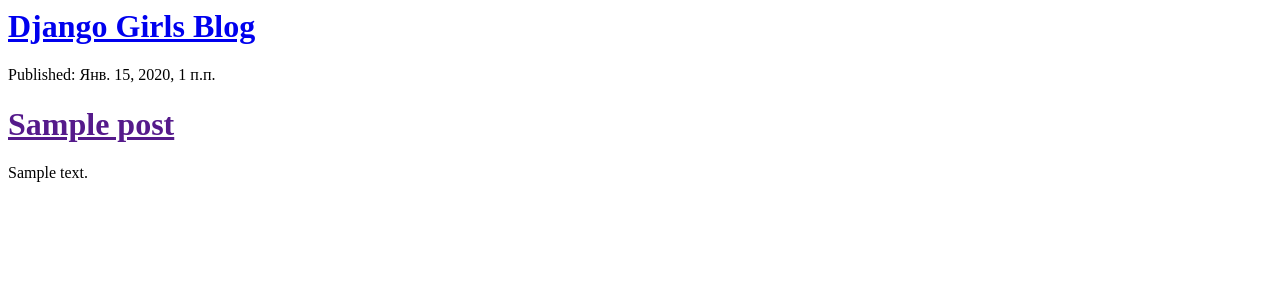
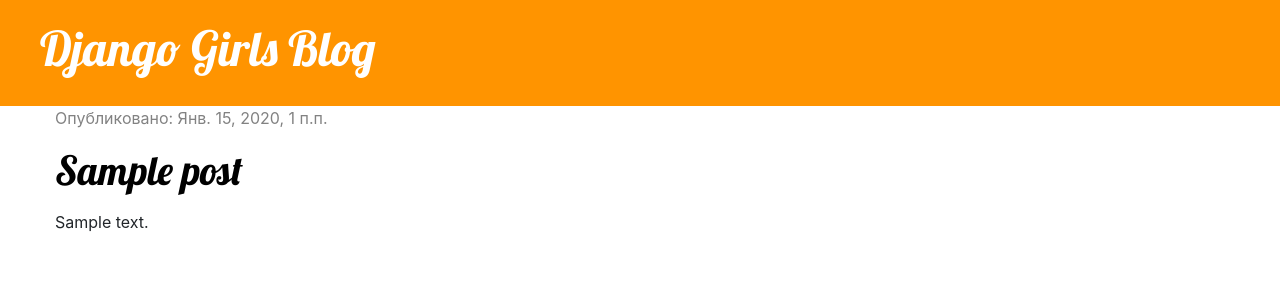
Before and after one commit to idebute/my-first-blog, a Django app: page / in a window 1280 px wide. Shown: the top 303 px of the page. Run offline with Django 3.2, Linux system fonts and the light colour scheme; tables that the repository leaves empty hold one stand-in row (values such as "Sample post").

Commit message:
Added view and template for detaled blog post as well as CSS for the site

```diff
--- /dev/null
+++ b/blog/static/css/blog.css
@@ -0,0 +1,46 @@
+.page-header {
+    background-color: #ff9400;
+    margin-top: 0;
+    padding: 20px 20px 20px 40px;
+}
+
+.page-header h1, .page-header h1 a, .page-header h1 a:visited, .page-header h1 a:active {
+    color: #ffffff;
+    font-size: 36pt;
+    text-decoration: none;
+}
+
+.content {
+    margin-left: 40px;
+}
+
+h1, h2, h3, h4 {
+    font-family: 'Lobster', cursive;
+}
+
+.date {
+    color: #828282;
+}
+
+.save {
+    float: right;
+}
+
+.post-form textarea, .post-form input {
+    width: 100%;
+}
+
+.top-menu, .top-menu:hover, .top-menu:visited {
+    color: #ffffff;
+    float: right;
+    font-size: 26pt;
+    margin-right: 20px;
+}
+
+.post {
+    margin-bottom: 70px;
+}
+
+.post h1 a, .post h1 a:visited {
+    color: #000000;
+}
--- /dev/null
+++ b/blog/templates/blog/base.html
@@ -0,0 +1,32 @@
+{% load static %}
+<html>
+    <head>
+		<!-- Bootstrap CSS -->
+		<link rel="stylesheet" href="https://cdn.jsdelivr.net/npm/bootstrap@4.5.3/dist/css/bootstrap.min.css" integrity="sha384-TX8t27EcRE3e/ihU7zmQxVncDAy5uIKz4rEkgIXeMed4M0jlfIDPvg6uqKI2xXr2" crossorigin="anonymous">
+		<link href="https://fonts.googleapis.com/css?family=Lobster&subset=latin,cyrillic" rel="stylesheet" type="text/css">
+		<link rel="stylesheet" href="{% static 'css/blog.css' %}">
+        <title>Django Girls blog</title>
+    </head>
+    <body>
+        <div class="page-header">
+            <h1><a href="/">Django Girls Blog</a></h1>
+        </div>
+
+		<div>
+			<div class="content container">
+				<div class="row">
+					<div class="col-md-8">
+						{% block content %}
+						{% endblock %}
+					</div>
+				</div>
+			</div>
+        </div>
+
+		<!-- Optional JavaScript -->
+		<!-- jQuery, Popper.js, and Bootstrap JS -->
+		<script src="https://code.jquery.com/jquery-3.5.1.slim.min.js" integrity="sha384-DfXdz2htPH0lsSSs5nCTpuj/zy4C+OGpamoFVy38MVBnE+IbbVYUew+OrCXaRkfj" crossorigin="anonymous"></script>
+		<script src="https://cdn.jsdelivr.net/npm/popper.js@1.16.1/dist/umd/popper.min.js" integrity="sha384-9/reFTGAW83EW2RDu2S0VKaIzap3H66lZH81PoYlFhbGU+6BZp6G7niu735Sk7lN" crossorigin="anonymous"></script>
+		<script src="https://cdn.jsdelivr.net/npm/bootstrap@4.5.3/dist/js/bootstrap.min.js" integrity="sha384-w1Q4orYjBQndcko6MimVbzY0tgp4pWB4lZ7lr30WKz0vr/aWKhXdBNmNb5D92v7s" crossorigin="anonymous"></script>
+    </body>
+</html>
--- a/blog/templates/blog/post_list.html
+++ b/blog/templates/blog/post_list.html
@@ -1,20 +1,13 @@
-<html>
-    <head>
-        <title>Django Girls blog</title>
-    </head>
-    <body>
-        <div>
-            <h1><a href="/">Django Girls Blog</a></h1>
-        </div>
+{% extends 'blog/base.html' %}
 
-		<div>
-			{% for post in posts %}
-				<div>
-					<p>Published: {{ post.published_date }}</p>
-					<h1><a href="">{{ post.title }}</a></h1>
-					<p>{{ post.text|linebreaks }}</p>
-				</div>
-			{% endfor %}
-        </div>
-    </body>
-</html>
+{% block content %}
+	{% for post in posts %}
+		<div class="post">
+			<div class="date">
+				<p>Опубликовано: {{ post.published_date }}</p>
+			</div>
+			<h1><a href="{% url 'post_detail' pk=post.pk %}">{{ post.title }}</a></h1>
+			<p>{{ post.text|linebreaks }}</p>
+		</div>
+	{% endfor %}
+{% endblock %}
--- a/blog/urls.py
+++ b/blog/urls.py
@@ -4,4 +4,5 @@
 # URL-шаблон
 urlpatterns = [
     path('', views.post_list, name='post_list'),
+    path('post/<int:pk>/', views.post_detail, name='post_detail'),
 ]
--- a/blog/views.py
+++ b/blog/views.py
@@ -1,5 +1,6 @@
 from django.shortcuts import render
 from django.utils import timezone
+from django.shortcuts import render, get_object_or_404
 from .models import Post
 
 # Create your views here.
@@ -8,3 +9,8 @@
 def post_list(request):
     posts = Post.objects.filter(published_date__lte=timezone.now()).order_by('-published_date')
     return render(request, 'blog/post_list.html', {'posts': posts})
+
+
+def post_detail(request, pk):
+    post = get_object_or_404(Post, pk=pk)
+    return render(request, 'blog/post_detail.html', {'post': post})
```
Also changed, not shown: blog/templates/blog/post_detail.html (added, +13 -0 lines).
